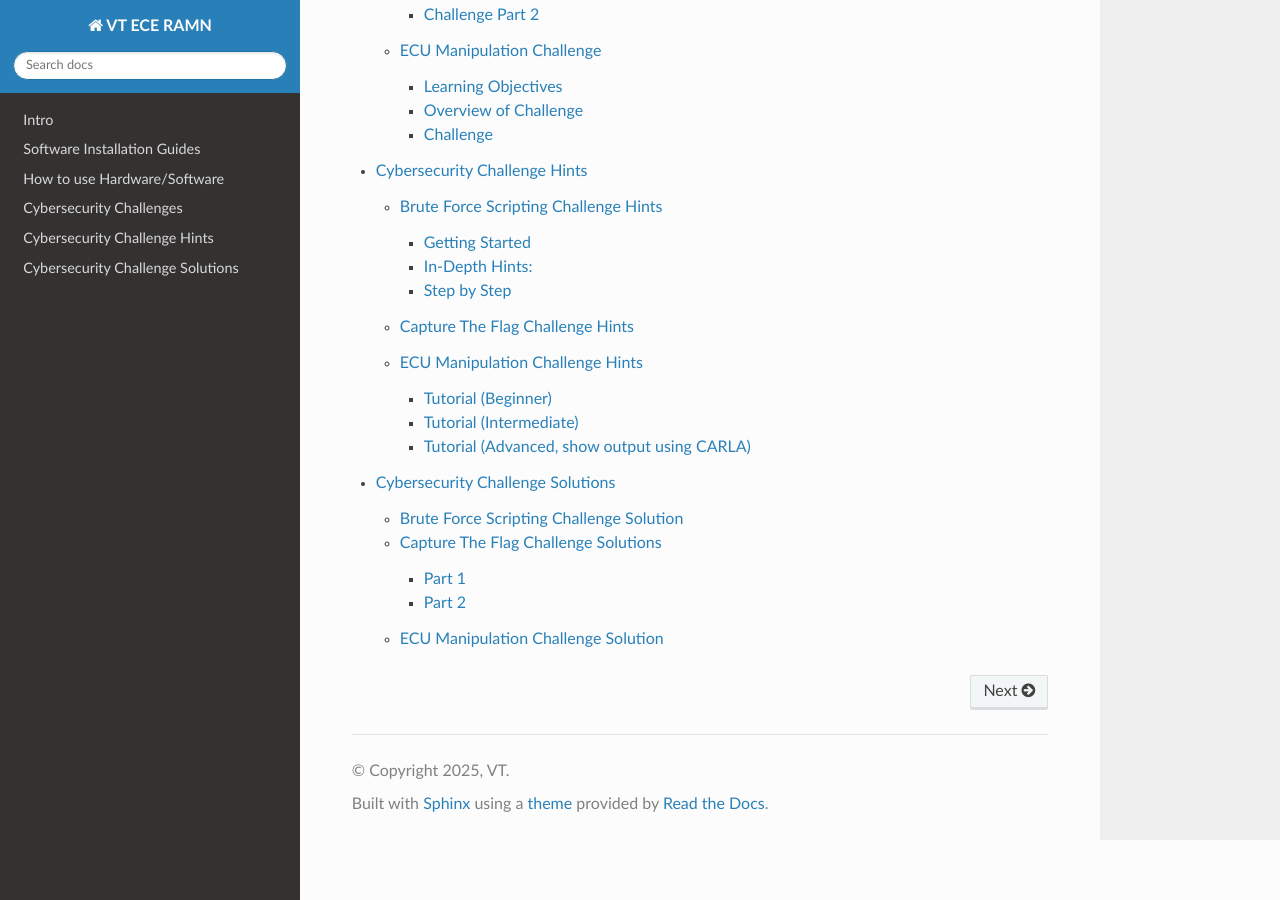
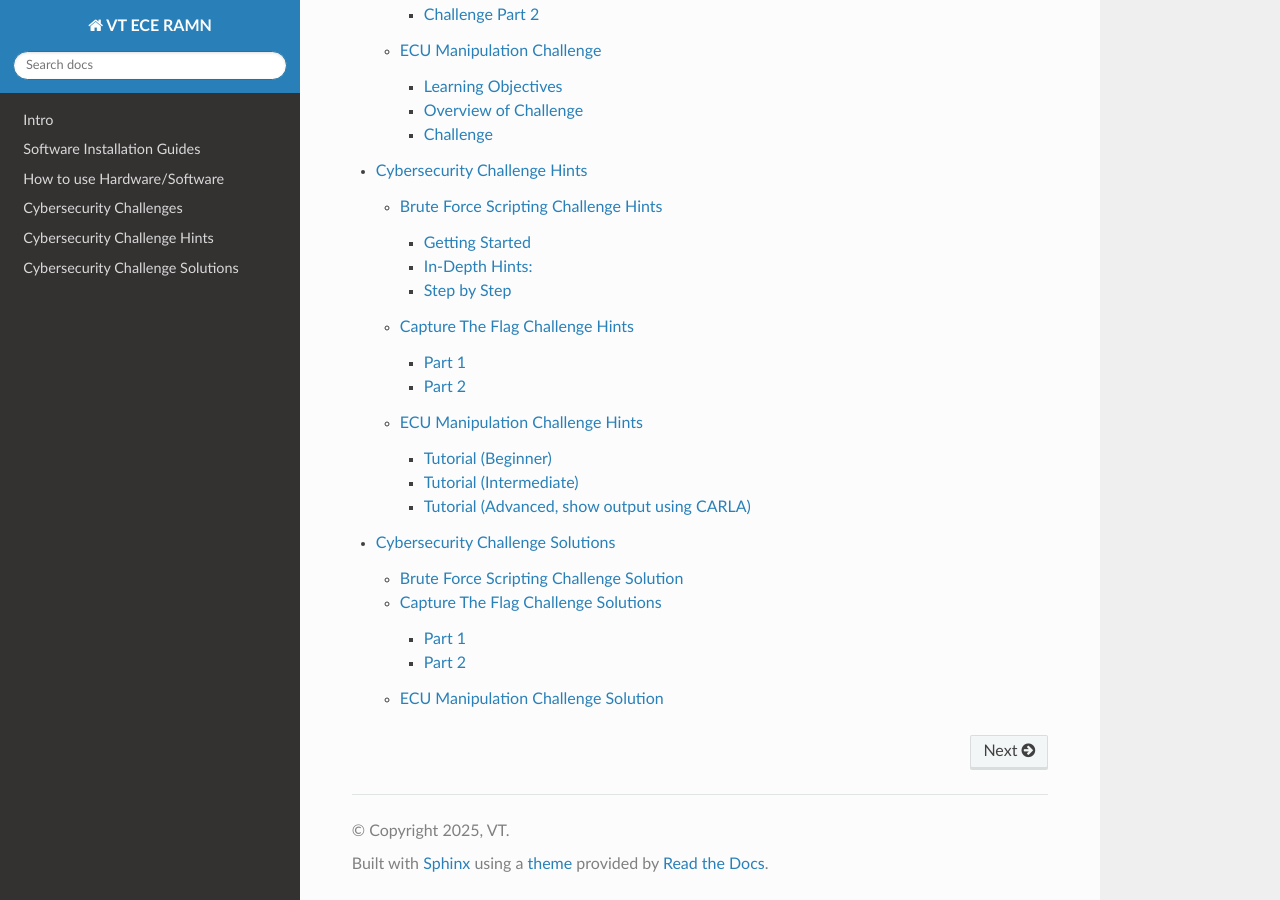
Before and after one commit to JonasvonStein/F25-04-Drive-Secure-Teaching-Automotive-Cybersecurity-with-RAMN, a Sphinx documentation site: the page built from docs/index.rst, in a window 1280 px wide and 900 px high, scrolled down 1575 px. Built offline with Sphinx 7.4.7 and the Read the Docs theme 3.1.0, drawn with Linux system fonts in a browser that asks for light colours; pages that are not in the unit, such as notebooks, are missing from menus.

```diff
--- a/docs/challengeHints/Capture_The_Flag.rst
+++ b/docs/challengeHints/Capture_The_Flag.rst
@@ -8,5 +8,5 @@ This section details the hints for the capture the flag challenge.
 .. toctree::
    :maxdepth: 3
 
-  Capture_The_Flag_hints/Part1
-  Capture_The_Flag_hints/Part2
+  Capture_The_Flag_Hints/Part1
+  Capture_The_Flag_Hints/Part2
```
